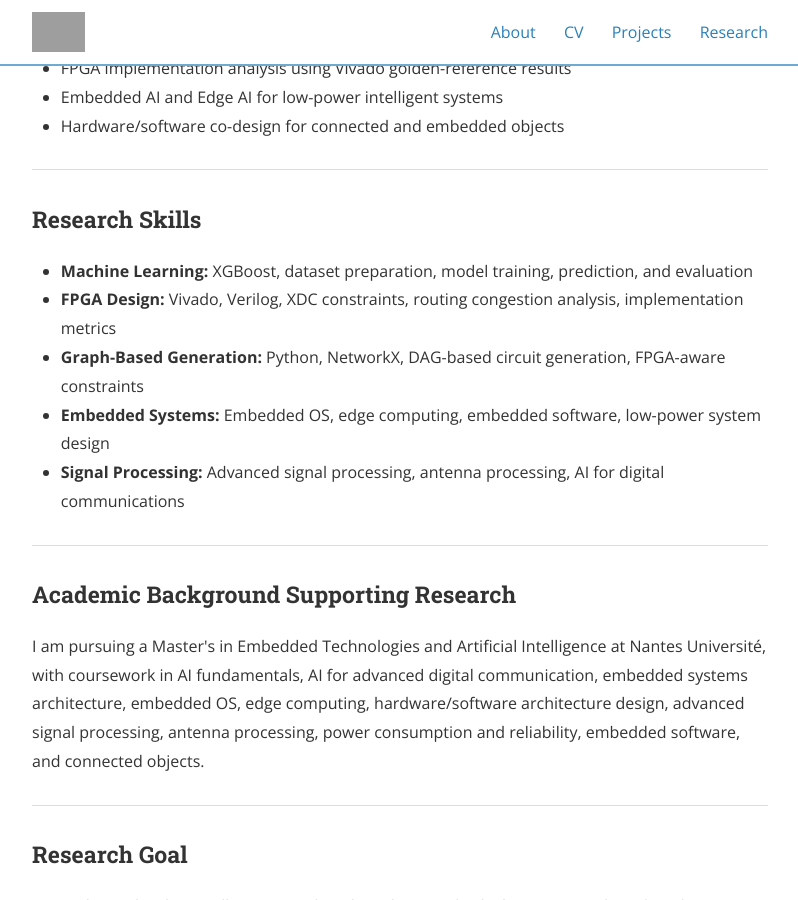
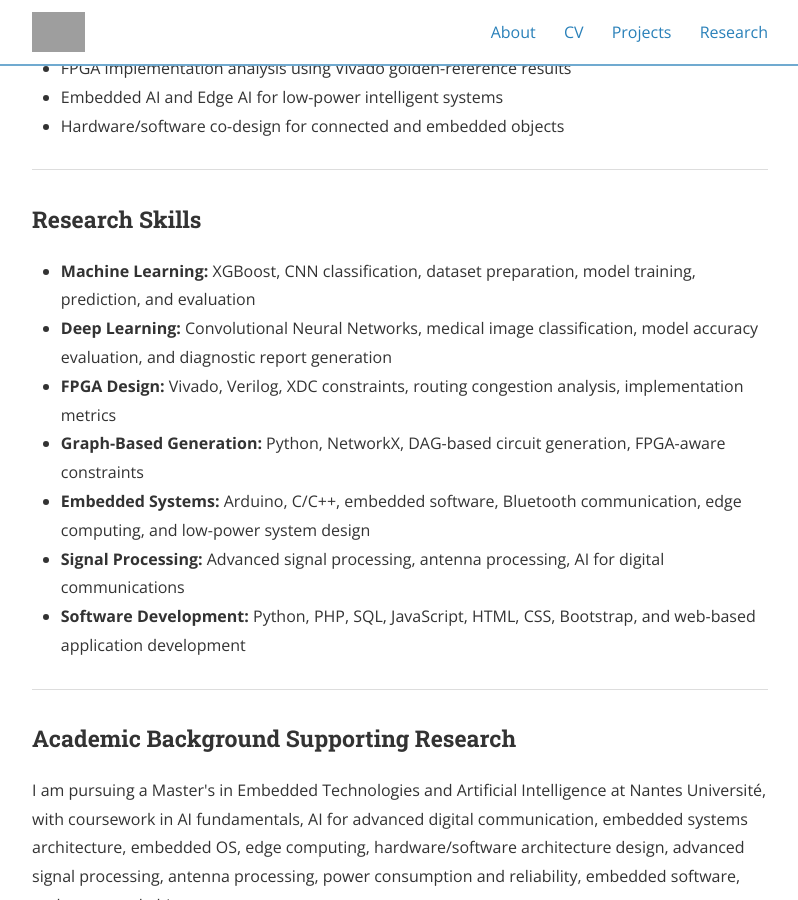
Before and after one commit to Rehmatali-cv/Rehmatali-cv.github.io, a Jekyll site: the page built from research.md, in a window 1280 px wide and 900 px high, scrolled down 922 px. Shown: the whole window, without its empty margins (240-1038 px from the left). Built offline with Jekyll 4.4.1, drawn with Linux system fonts in a browser that asks for light colours; nearby versions of some CDN libraries; grey boxes are pictures that could not be loaded.

Commit message:
Update research.md

```diff
--- a/research.md
+++ b/research.md
@@ -49,11 +49,19 @@ nav_order: 4
 <h3>Research Skills</h3>
 
 <ul>
-  <li><b>Machine Learning:</b> XGBoost, dataset preparation, model training, prediction, and evaluation</li>
+  <li><b>Machine Learning:</b> XGBoost, CNN classification, dataset preparation, model training, prediction, and evaluation</li>
+
+  <li><b>Deep Learning:</b> Convolutional Neural Networks, medical image classification, model accuracy evaluation, and diagnostic report generation</li>
+
   <li><b>FPGA Design:</b> Vivado, Verilog, XDC constraints, routing congestion analysis, implementation metrics</li>
+
   <li><b>Graph-Based Generation:</b> Python, NetworkX, DAG-based circuit generation, FPGA-aware constraints</li>
-  <li><b>Embedded Systems:</b> Embedded OS, edge computing, embedded software, low-power system design</li>
+
+  <li><b>Embedded Systems:</b> Arduino, C/C++, embedded software, Bluetooth communication, edge computing, and low-power system design</li>
+
   <li><b>Signal Processing:</b> Advanced signal processing, antenna processing, AI for digital communications</li>
+
+  <li><b>Software Development:</b> Python, PHP, SQL, JavaScript, HTML, CSS, Bootstrap, and web-based application development</li>
 </ul>
 
 <hr>
```
